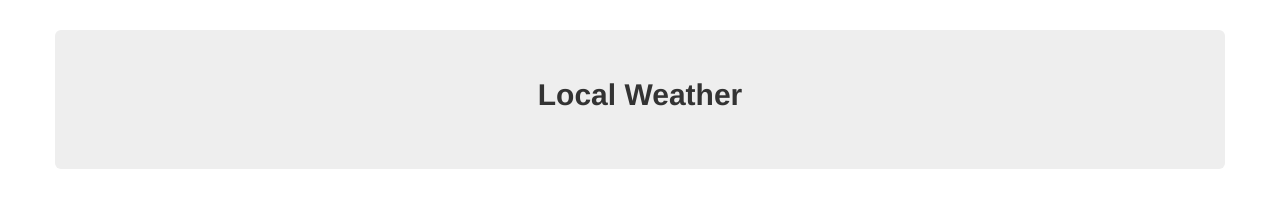
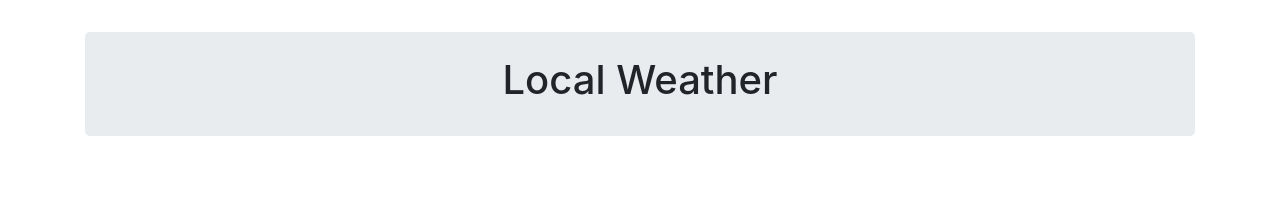
Before and after one commit to Adam777Z/freecodecamp-project-local-weather, a plain HTML site: page index.html in a window 1280 px wide. Drawn offline with nearby package versions, Linux system fonts and the light colour scheme.

Commit message:
Design updated

```diff
--- a/css/style.css
+++ b/css/style.css
@@ -1,23 +1,7 @@
 .jumbotron {
-  margin-top: 30px;
-}
-
-.text-bold {
-  font-weight: bold;
-}
-
-.m0 {
-  margin: 0;
-}
-
-.mt0 {
-  margin-top: 0;
-}
-
-.mb10px {
-  margin-bottom: 10px;
+	margin-top: 2rem;
 }
 
 #unit {
-  text-decoration: none;
+	text-decoration: none;
 }
--- a/index.html
+++ b/index.html
@@ -1,11 +1,12 @@
 <!DOCTYPE html>
-<html >
+<html lang="en" >
+
 <head>
   <meta charset="UTF-8">
   <title>Local Weather</title>
 
 
-  <link rel='stylesheet prefetch' href='https://cdnjs.cloudflare.com/ajax/libs/twitter-bootstrap/3.3.7/css/bootstrap.min.css'>
+  <link rel='stylesheet' href='https://cdnjs.cloudflare.com/ajax/libs/twitter-bootstrap/4.2.1/css/bootstrap.min.css'>
 
       <link rel="stylesheet" href="css/style.css">
 
@@ -13,19 +14,31 @@
 </head>
 
 <body>
+
   <div class="container">
-  <div class="row">
-    <div class="jumbotron">
-      <h2 class="text-center text-bold mt0 mb10px">Local Weather</h2>
-      <h2 id="location" class="text-center m0"></h2>
-      <h2 class="text-center m0"><span id="temperature"></span><a id="unit" href="#"></a></h2>
-      <h2 id="description" class="text-center m0"></h2>
-    </div>
-  </div>
-</div>
-  <script src='https://cdnjs.cloudflare.com/ajax/libs/jquery/3.2.1/jquery.min.js'></script>
+		<div class="row">
+			<div class="col">
+				<div class="jumbotron p-4">
+					<div class="container text-center">
+						<h1 id="title">Local Weather</h1>
 
-    <script src="js/index.js"></script>
+						<h2 id="location" class="m-0"></h2>
+						<h2 class="m-0"><span id="temperature"></span><a id="unit" href="#"></a></h2>
+						<h2 id="description" class="m-0"></h2>
+					</div>
+				</div>
+			</div>
+		</div>
+	</div>
+  <script src='https://cdnjs.cloudflare.com/ajax/libs/jquery/3.3.1/jquery.min.js'></script>
+
+
+
+    <script  src="js/index.js"></script>
+
+
+
 
 </body>
+
 </html>
--- a/js/index.js
+++ b/js/index.js
@@ -17,11 +17,11 @@ $(document).ready(function() {
 
 		if (unit == 'C') {
 			unit = 'F';
-      $('#temperature').html(Math.round(parseInt(temperature, 10)*(9/5)+32));
+			$('#temperature').html(Math.round(parseInt(temperature, 10) * (9 / 5) + 32));
 			$('#unit').html(unit);
 		} else if (unit == 'F') {
 			unit = 'C';
-      $('#temperature').html(Math.round((parseInt(temperature, 10)-32)*(5/9)));
+			$('#temperature').html(Math.round((parseInt(temperature, 10) - 32) * (5 / 9)));
 			$('#unit').html(unit);
 		}
 	});
```
Also changed, not shown: license.txt. Lines whose indentation alone changed are shown as unchanged.
